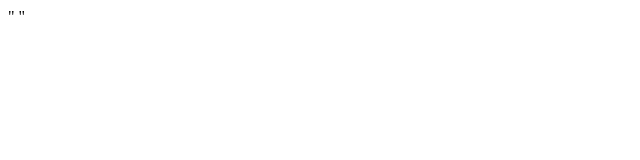
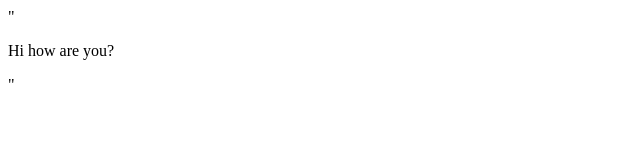
Before and after one commit to vishnugautam/HttpsRemoteRepo, a plain HTML site: page index.html in a window 1280 px wide. Shown: the whole page, without its empty margins (0-640 px from the left). Drawn offline with Linux system fonts and the light colour scheme.

Commit message:
added a <p> tag

```diff
--- a/index.html
+++ b/index.html
@@ -1,6 +1,7 @@
 "<html>
 	<head>
 		<body>
+			<p> Hi how are you? </p>
 		<body>
 	</head>
 
```
